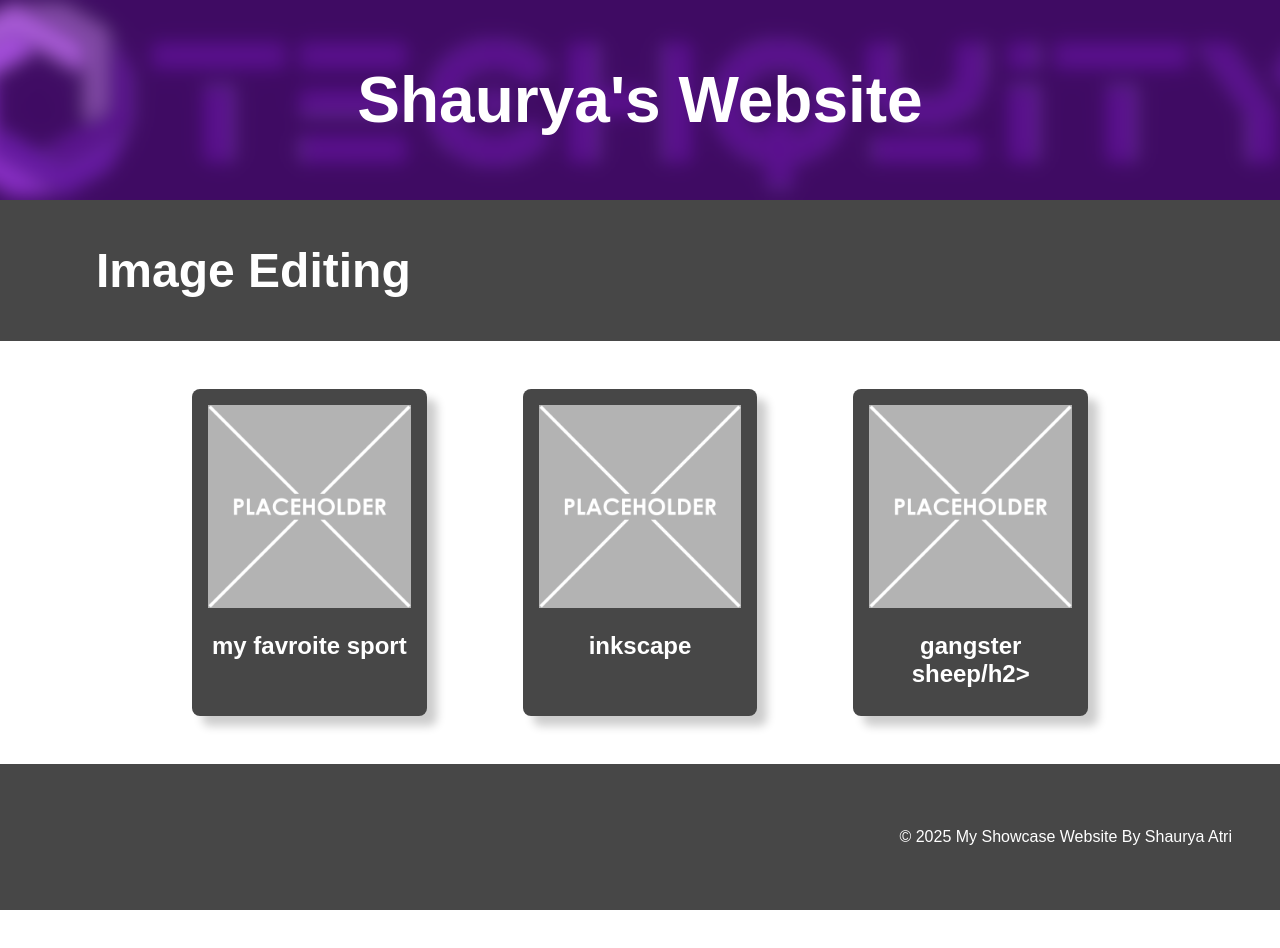
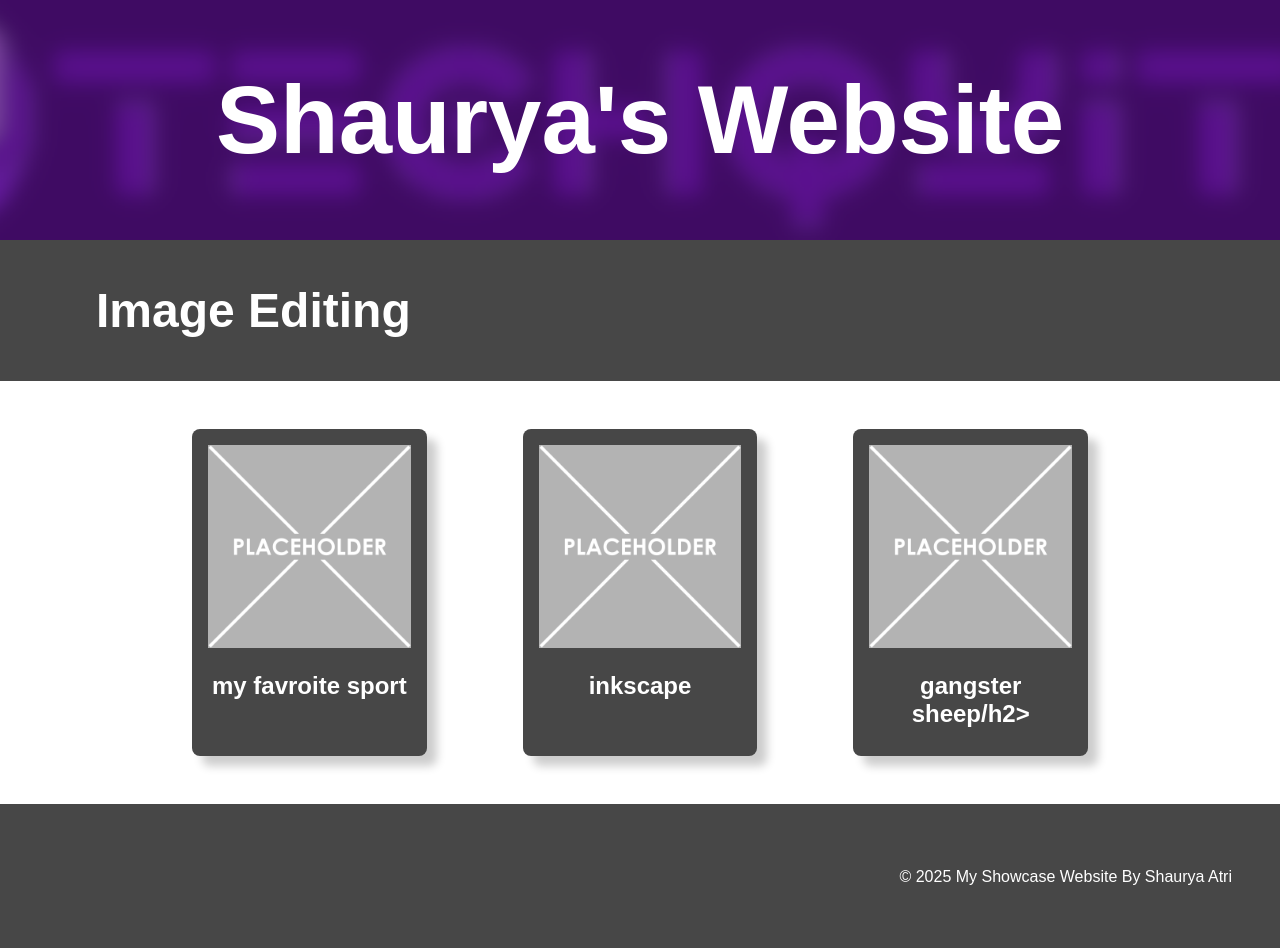
Before and after one commit to Shaurya22-art/shaurya-s-website-sui, a plain HTML site: page index.html in a window 1280 px wide. Before the commit the page ends 910 px from the top, so only its background shows below. Drawn offline with Linux system fonts and the light colour scheme; files whose address does not match are found by name.

```diff
--- a/style.css
+++ b/style.css
@@ -17,7 +17,7 @@ img {
 /* The hero section styling- use your OWN Hero Image URL here */
 .hero {
     background-image: url('images/techquitybanner-1130x160.png');
-    height: 25vh;
+    height: 30vh;
     background-size: cover;
     background-position: center;
     display: flex;
@@ -30,7 +30,7 @@ img {
 
 /* BIG text styling for the hero section text */
 .hero-text {
-    font-size: 4em;
+    font-size: 6em;
     font-weight: bold;
 }
 
```
